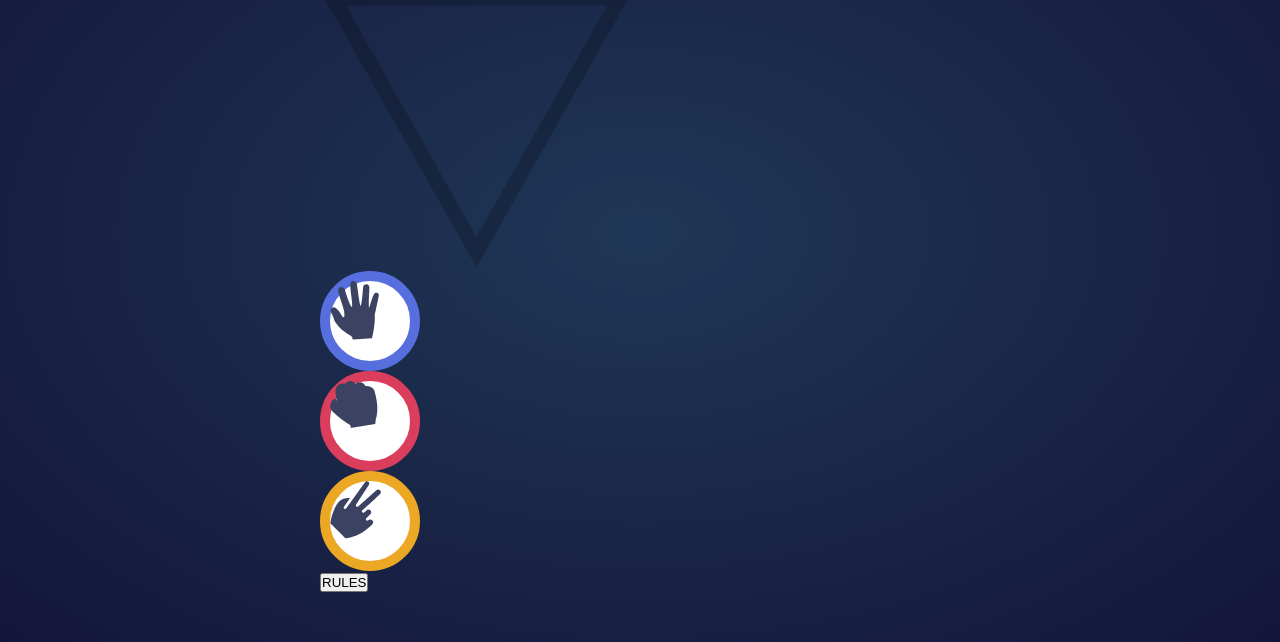
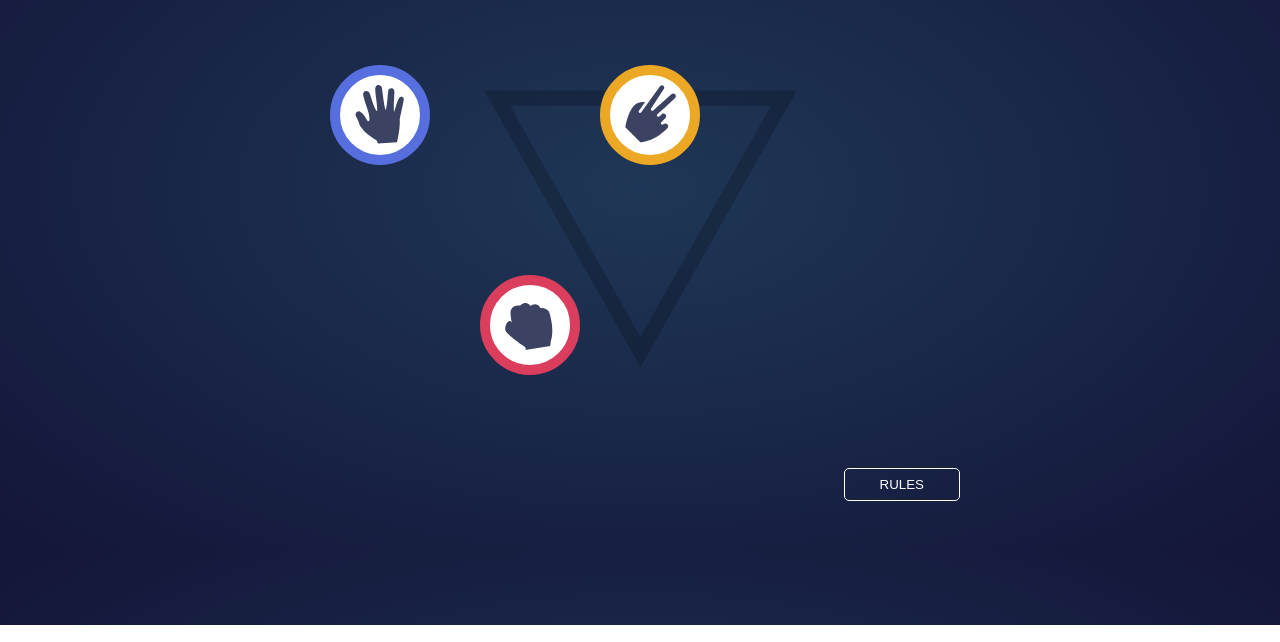
Before and after one commit to oyindamolaWbCode/rock-paper-scissors, a plain HTML site: page index.html in a window 1280 px wide. Shown: the part 175-817 px from the top of the page. Drawn offline with Linux system fonts and the light colour scheme.

Commit message:
first page

```diff
--- a/index.html
+++ b/index.html
@@ -29,7 +29,9 @@
         </div>
       </div>
       <div class="game-decision">
-        <img src="./images/bg-triangle.svg" alt="" id=""/>
+        <div class="triangle">
+          <img src="./images/bg-triangle.svg" alt="" id=""/>
+        </div>
         <div class="paper">
           <img src="./images/icon-paper.svg" alt="" id="paper"/>
         </div>
@@ -40,8 +42,10 @@
            <img src="./images/icon-scissors.svg" alt="" id="Scissors"/>
         </div>
       </div>
+      <div class="rules">
+        <button id="rules">RULES</button>
+      </div>
 
-      <button id="rules">RULES</button>
     </div>
   </body>
   <script scr="./index.js"></script>
--- a/style.css
+++ b/style.css
@@ -47,12 +47,30 @@ h3{
     margin-bottom: 10px;
 }
 
+.game-decision{
+    margin-top: 20px;
+}
+
+.triangle{
+    justify-content: center;
+    display: flex;
+    margin: 100px auto;
+}
+
 .paper{
     height: 100px;
     width: 100px;
     border-radius: 50%;
     border: 10px solid #576FDE;
     background-color: white;
+    position: absolute;
+    top: 240px;
+    right: 850px;
+}
+
+.paper img{
+    margin-top: 10px;
+    margin-left: 15px;
 }
 
 .rock{
@@ -61,6 +79,14 @@ h3{
     border-radius: 50%;
     border: 10px solid #DB3E5C;
     background-color: white;
+    position: absolute;
+    top: 450px;
+    right: 700px;
+}
+
+.rock img{
+    margin-top: 18px;
+    margin-left: 15px;
 }
 
 .scissors{
@@ -69,4 +95,27 @@ h3{
     border-radius: 50%;
     border: 10px solid #ECA724;
     background-color: white;
+    position: absolute;
+    top: 240px;
+    /* left:-20px; */
+    right: 580px;
 }
+
+.scissors img{
+    margin-top: 10px;
+    margin-left: 15px;
+}
+
+.rules{
+    display: flex;
+    justify-content: flex-end;
+
+}
+
+#rules{
+    padding: 8px 35px;
+    background-color: transparent;
+    border: 1px solid white;
+    border-radius: 5px;
+    color: white;
+}
```
